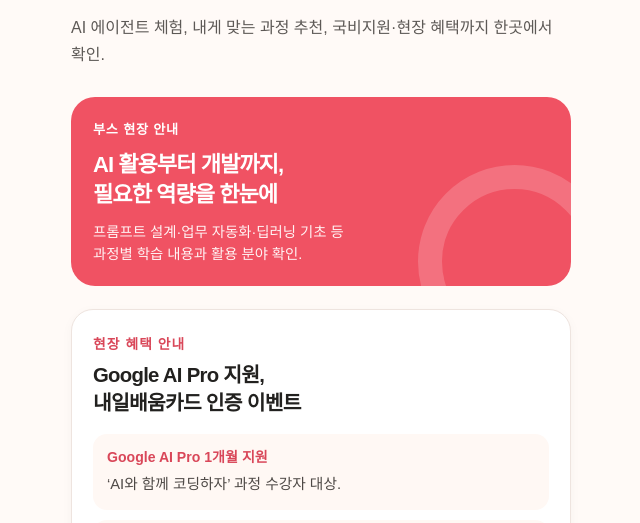
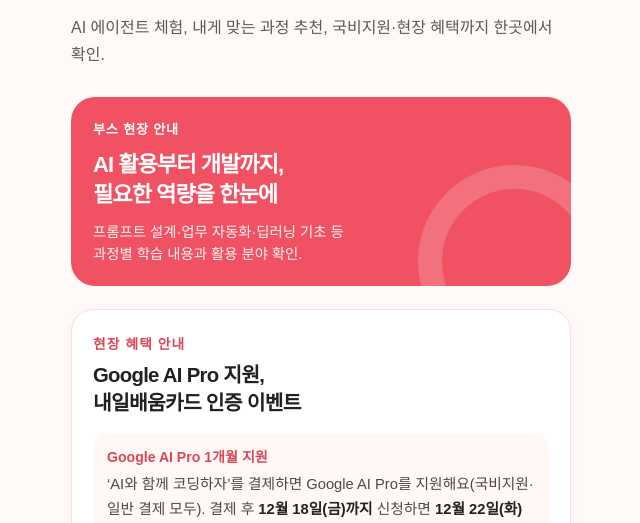
Before and after one commit to yoojiinjoje0077/modulabs, a plain HTML site: page moducon2026/index.html in a window 1280 px wide. Shown: the part 277-800 px from the top of the page, without its empty margins (319-959 px from the left). Drawn offline with Linux system fonts and the light colour scheme; a web font is replaced by a local one.

Commit message:
Link hub: spell out the Google AI Pro support rules for AI와 함께 코딩하자
Co-Authored-By: Claude Opus 5.5 <noreply@anthropic.com>

```diff
--- a/moducon2026/index.html
+++ b/moducon2026/index.html
@@ -33,7 +33,7 @@
     .open-tag{align-self:center;white-space:nowrap;border-radius:30px;padding:5px 9px;background:#fff0ef;color:#d94759;font-size:.74rem;font-weight:800}
     .card.pending{background:#fcf9f7;border-color:#f2ebe7;box-shadow:none;cursor:pointer}.pending .icon{background:#f1eae6;color:#9b8980}.pending .title{color:#554f4b}
     .card-button{cursor:pointer}.detail{margin-top:23px;background:#fff;border:1px solid #eee4df;border-radius:22px;padding:23px 21px;box-shadow:0 3px 12px rgba(56,29,23,.035)}
-    .detail .eyebrow{margin-bottom:9px}.detail h2{font-size:1.27rem;line-height:1.35}.detail-title-line{display:block;white-space:nowrap}.detail-grid{display:grid;gap:10px;margin:17px 0}.detail-row{background:#fff8f4;border-radius:14px;padding:13px 14px;line-height:1.55;word-break:keep-all}.detail-row strong{display:block;font-size:.88rem;color:#d94759;margin-bottom:3px}.detail-row span{font-size:.92rem;color:#4e4946}
+    .detail .eyebrow{margin-bottom:9px}.detail h2{font-size:1.27rem;line-height:1.35}.detail-title-line{display:block;white-space:nowrap}.detail-grid{display:grid;gap:10px;margin:17px 0}.detail-row{background:#fff8f4;border-radius:14px;padding:13px 14px;line-height:1.55;word-break:keep-all}.detail-row strong{display:block;font-size:.88rem;color:#d94759;margin-bottom:3px}.detail-row span{font-size:.92rem;color:#4e4946}.detail-row span b{color:#22211f}
     .detail-actions{display:grid;grid-template-columns:repeat(2,minmax(0,1fr));gap:8px}.detail-actions a{display:flex;justify-content:center;align-items:center;min-height:62px;background:#282624;color:white;border-radius:12px;padding:11px 10px;text-align:center;text-decoration:none;font-weight:780;font-size:.88rem;line-height:1.35;word-break:keep-all}.detail-actions a.secondary{background:#e9e6e3;color:#282624;border:1px solid #d8d1cc}
     .note{color:#827b75;font-size:.8rem;line-height:1.5;margin:16px 0 0;word-break:keep-all}.site-footer{margin-top:38px;padding:24px 3px 0;border-top:1px solid #e9dfd9;color:#827b75;font-size:.83rem;line-height:1.65;word-break:keep-all}.site-footer p{margin:0 0 10px}.footer-links{display:flex;flex-wrap:wrap;gap:8px 15px;margin-bottom:12px}.footer-links a{font-size:.88rem;font-weight:700;text-underline-offset:3px}.copyright{color:#918a85;font-size:.8rem}
     .notice{position:fixed;left:50%;bottom:24px;transform:translate(-50%,20px);width:max-content;max-width:calc(100% - 32px);background:#282624;color:white;border-radius:13px;padding:13px 17px;font-size:.89rem;font-weight:750;box-shadow:0 10px 28px rgba(24,19,16,.2);opacity:0;pointer-events:none;transition:opacity .2s,transform .2s;z-index:10}.notice.show{opacity:1;transform:translate(-50%,0)}
@@ -64,7 +64,7 @@
   <section class="detail" id="benefits" aria-labelledby="benefits-title">
     <p class="eyebrow">현장 혜택 안내</p><h2 id="benefits-title"><span class="detail-title-line">Google AI Pro 지원,</span><span class="detail-title-line">내일배움카드 인증 이벤트</span></h2>
     <div class="detail-grid">
-      <div class="detail-row"><strong>Google AI Pro 1개월 지원</strong><span>‘AI와 함께 코딩하자’ 과정 수강자 대상.</span></div>
+      <div class="detail-row"><strong>Google AI Pro 1개월 지원</strong><span>‘AI와 함께 코딩하자’를 결제하면 Google AI Pro를 지원해요(국비지원·일반 결제 모두). 결제 후 <b>12월 18일(금)까지</b> 신청하면 <b>12월 22일(화) 개강 회차까지</b> 개강일부터 제공돼요. 결제는 개강일 기준 영업일 2일 전까지 완료해 주세요.</span></div>
       <div class="detail-row"><strong>내일배움카드 인증 이벤트</strong><span>부스에서 내일배움카드 실물 또는 고용24 화면 인증 시 소정의 상품 증정. (1인 1회 참여 확인을 위한 성함·전화번호 수집)</span></div>
     </div>
     <div class="detail-actions">
```
